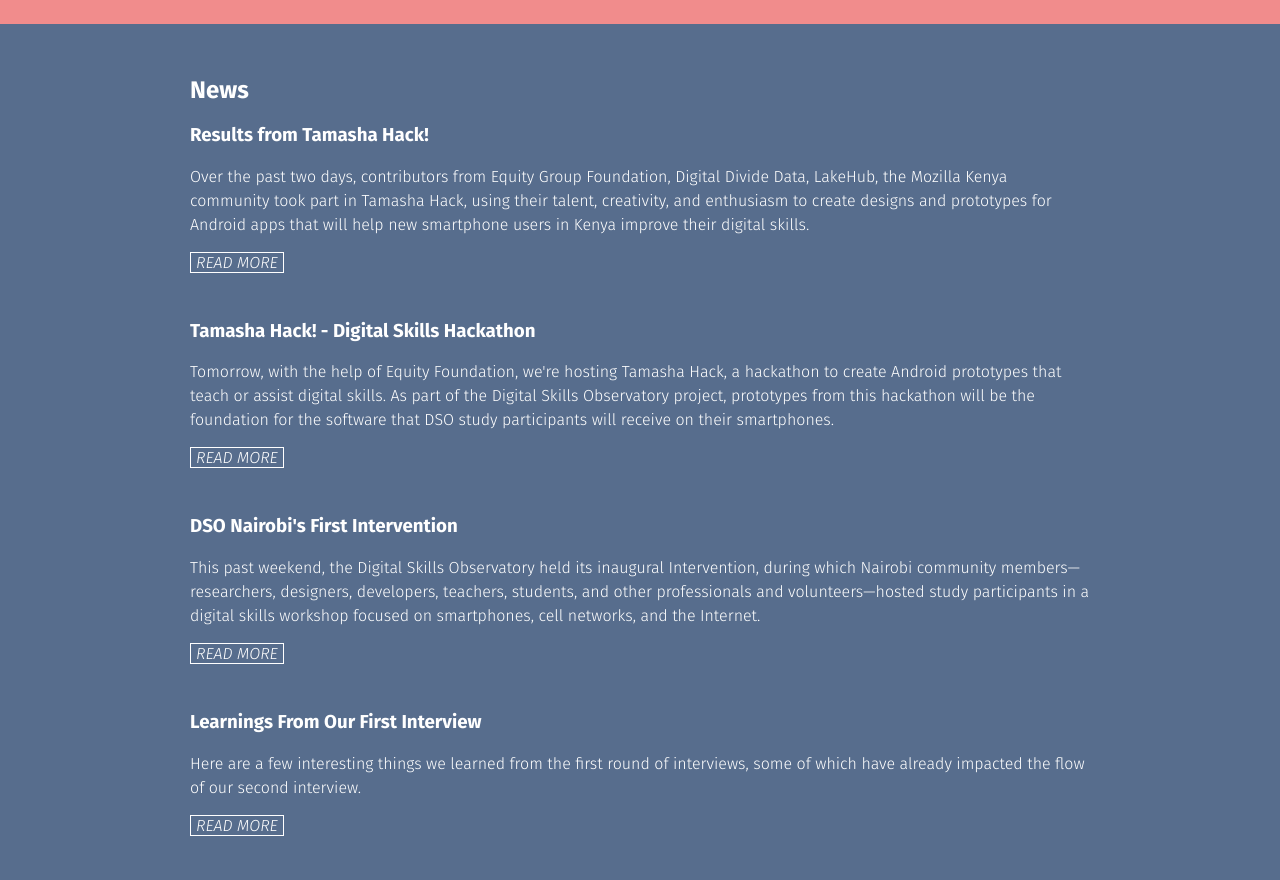
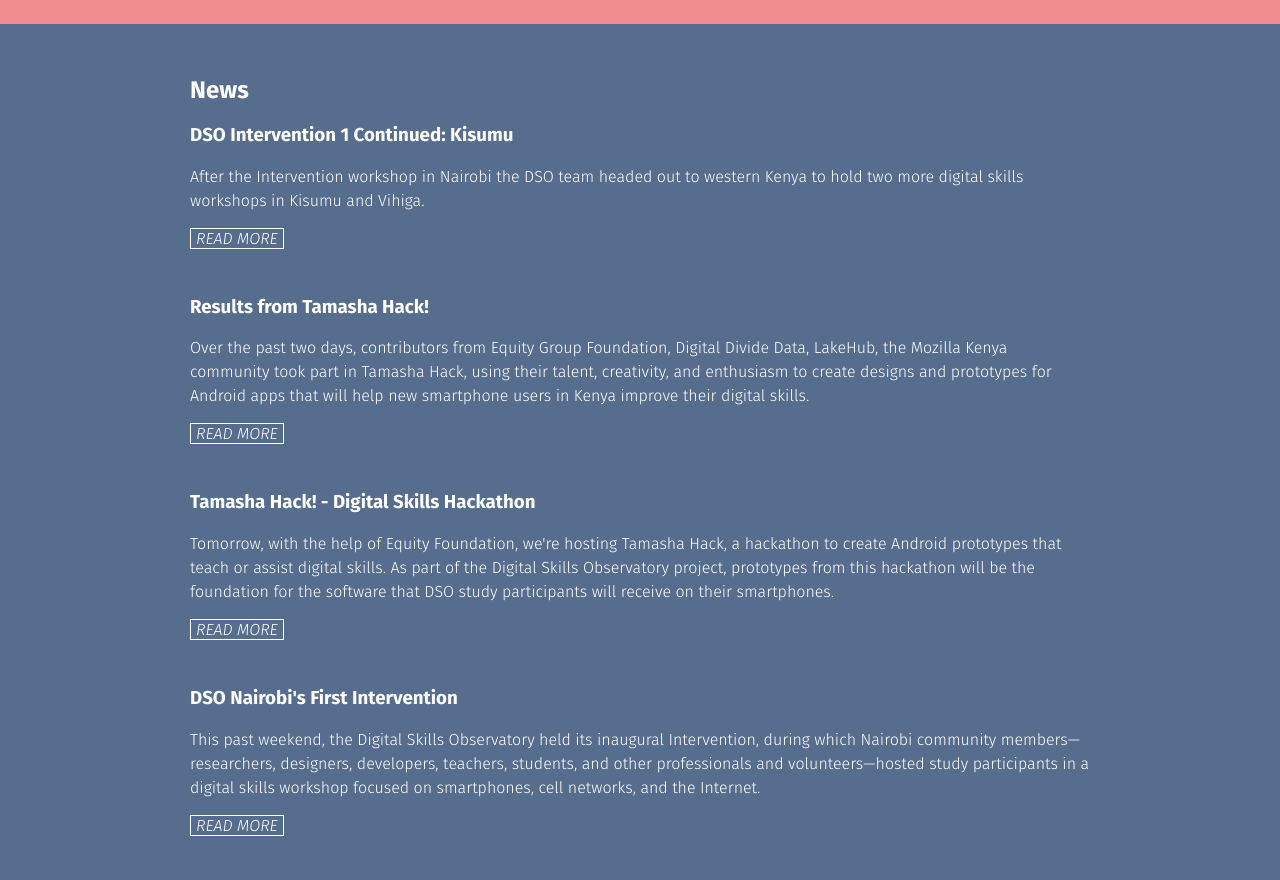
Before and after one commit to MozillaFoundation/digital-skills-observatory, a website: page index.html in a window 1280 px wide. Shown: the part 4020-4900 px from the top of the page. Drawn offline with Linux system fonts and the light colour scheme; files that its build step writes are made by us from their sources; a web font is replaced by a local one.

Commit message:
added kisumu intervention blog post

```diff
--- a/index.html
+++ b/index.html
@@ -145,6 +145,11 @@
       <div class="content">
         <h2>News</h2>
         <div class="item">
+          <h3><a href="//mozilla-foundation-research.herokuapp.com/dso-kisumu-first-intervention/">DSO Intervention 1 Continued: Kisumu</a></h3>
+          <p>After the Intervention workshop in Nairobi the DSO team headed out to western Kenya to hold two more digital skills workshops in Kisumu and Vihiga.</p>
+          <a class="read-more" href="//mozilla-foundation-research.herokuapp.com/dso-kisumu-first-intervention/">Read More</a>
+        </div>
+        <div class="item">
           <h3><a href="//mozilla-foundation-research.herokuapp.com/results-from-tamasha-hack/">Results from Tamasha Hack!</a></h3>
           <p>Over the past two days, contributors from Equity Group Foundation, Digital Divide Data, LakeHub, the Mozilla Kenya community took part in Tamasha Hack, using their talent, creativity, and enthusiasm to create designs and prototypes for Android apps that will help new smartphone users in Kenya improve their digital skills.</p>
           <a class="read-more" href="//mozilla-foundation-research.herokuapp.com/results-from-tamasha-hack/">Read More</a>
```
